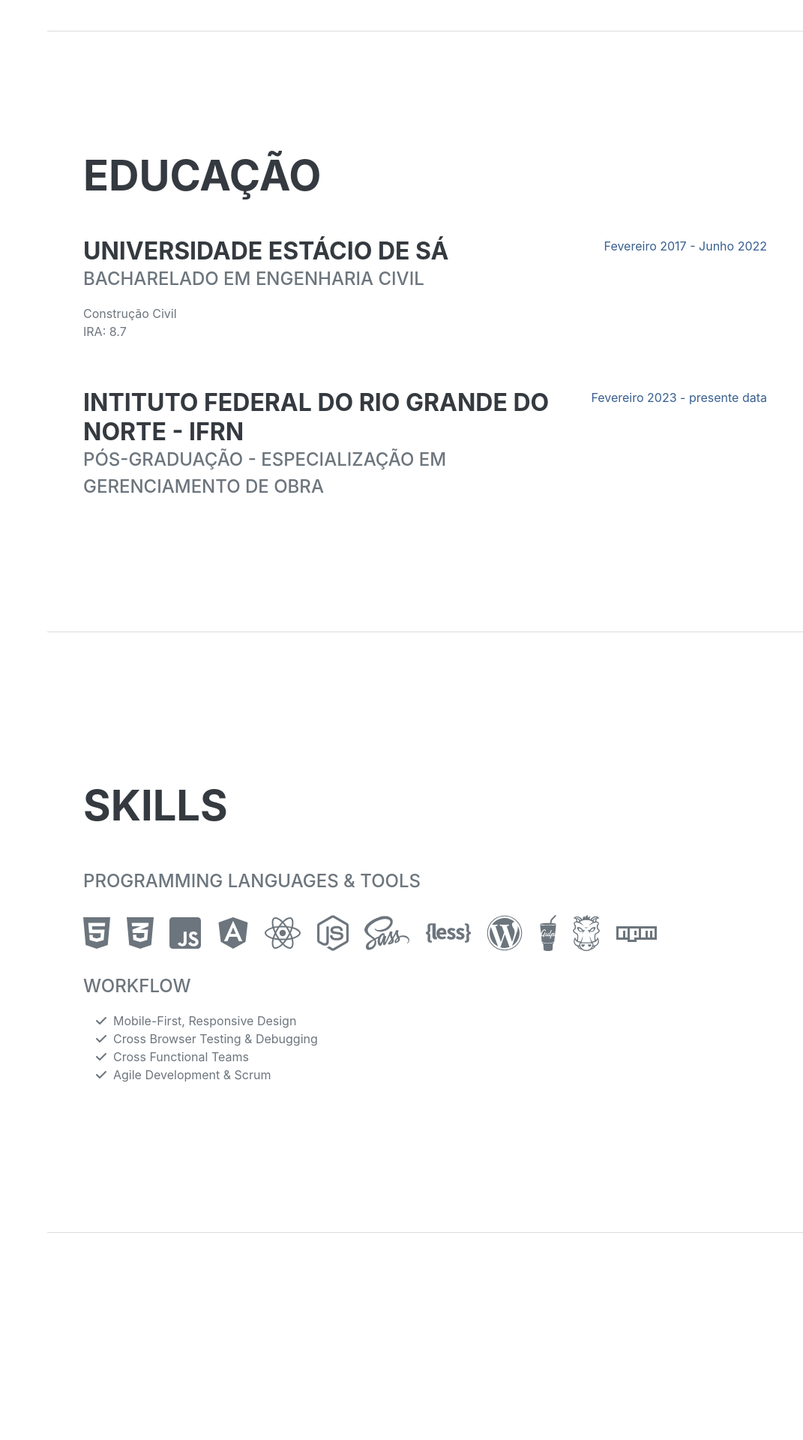
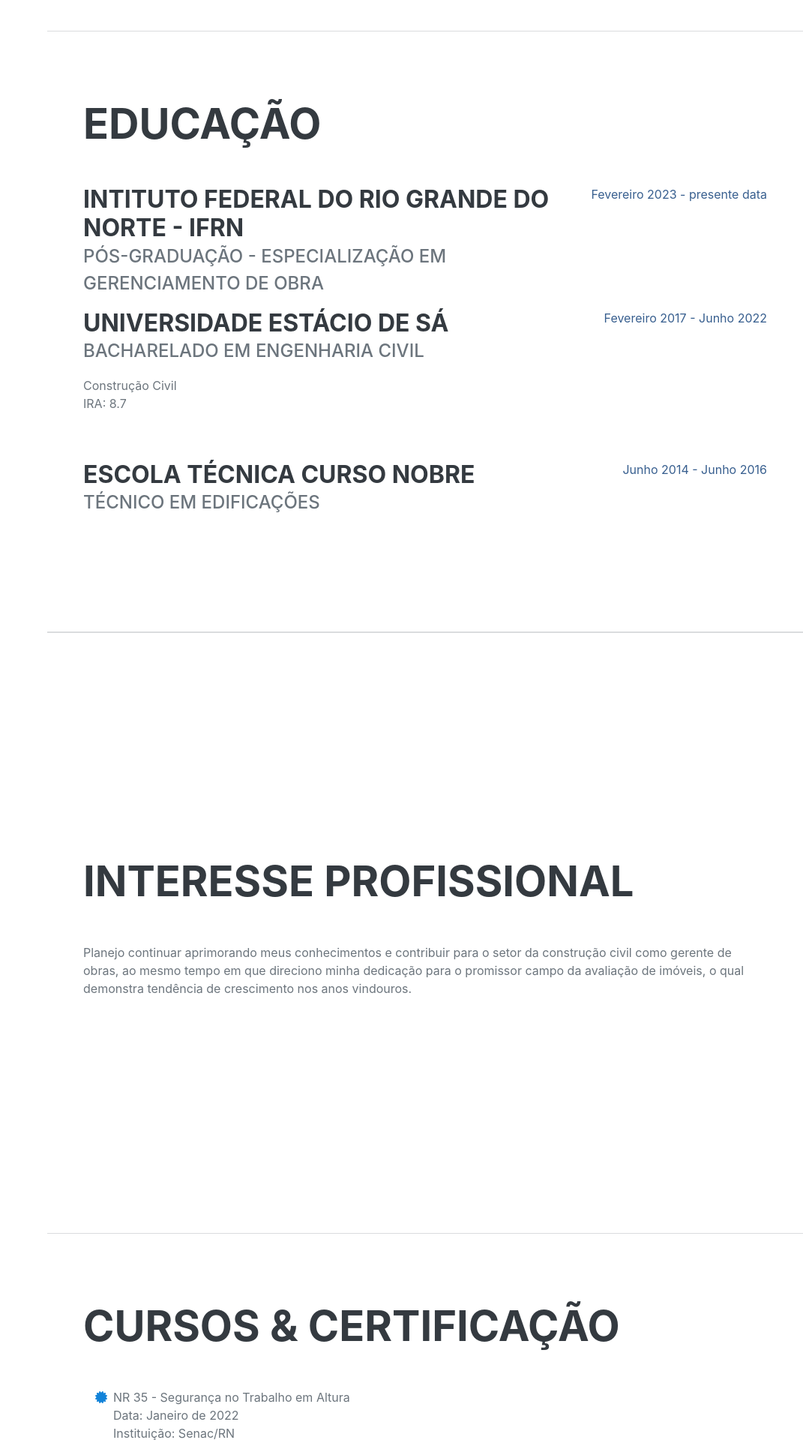
Before and after one commit to kzoriz/barion, a Django app: page / in a window 1280 px wide. Shown: the part 1560-3480 px from the top of the page at 75% size, without its empty margins (209-1280 px from the left). Run offline with Django 4.2, Linux system fonts and the light colour scheme; some libraries are stand-ins or nearby versions; some web fonts are replaced.

Commit message:
make it better

```diff
--- a/templates/index.html
+++ b/templates/index.html
@@ -1,13 +1,13 @@
 {% load static %}
 <!DOCTYPE html>
-<html lang="pt-br">
+<html lang="en">
     <head>
         <meta charset="utf-8" />
         <meta name="viewport" content="width=device-width, initial-scale=1, shrink-to-fit=no" />
         <meta name="description" content="" />
         <meta name="author" content="" />
-        <title>Barion de Oliveira</title>
-        <link rel="icon" type="image/x-icon" href="../static/assets/img/favicon.ico" />
+        <title>Resume - Start Bootstrap Theme</title>
+        <link rel="icon" type="image/x-icon" href="assets/img/favicon.ico" />
         <!-- Font Awesome icons (free version)-->
         <script src="https://use.fontawesome.com/releases/v6.3.0/js/all.js" crossorigin="anonymous"></script>
         <!-- Google fonts-->
@@ -49,21 +49,15 @@
                         <span>barion.oliveira@yahoo.com</span>
                     </div>
                     <div style="text-align: justify;">
-                        <p class="lead mb-5">Me chamo Barion de Oliveira, sou Técnico em Edificações atuante na área desde 2016 e Engenheiro Civil desde 2022. Em minha experiência desenvolvi habilidades de planejamento, coordenação, supervisão e comunicação.
+                        <p class="lead mb-5">Tendo atuado como Técnico em Edificações desde 2016 e posteriormente obtido formação como Engenheiro Civil em 2022, adquiri ao longo desses anos uma sólida experiência na área. Durante esse período, desenvolvi habilidades essenciais em planejamento, coordenação, supervisão e comunicação.
 
-                        Estou me especializando em gerenciamento de obras onde pretendo ampliar meus conhecimentos em gestão de obras, gestão de projetos, normas e regulamentos e me atualizar no tema sustentabilidade.
-
-                        Atualmente estou no curso de mestrado em engenharia aeroespacial com pesquisa voltada para construção de ambientes.
-
-                        Tenho interesse em seguir no ramo da construção civil como gerente de obras.</p>
+                            Atualmente, estou me especializando em gerenciamento de obras, buscando aprimorar meus conhecimentos em gestão de projetos, conformidade com normas e regulamentos, além de me manter atualizado sobre as práticas de sustentabilidade no setor. Também estou adquirindo conhecimento em perícia de imóveis, aprofundando meu conhecimento em avaliação e inspeção de propriedades.</p>
                     </div>
 
                     <div class="social-icons">
-                        <a class="social-icon" href="https://www.linkedin.com/in/barion-de-oliveira-154037243"><i class="fab fa-linkedin-in"></i></a>
+                        <a class="social-icon" href="httpwww.linkedin.com/in/barion-de-oliveira-154037243"><i class="fab fa-linkedin-in"></i></a>
                         <a class="social-icon" href="https://www.instagram.com/barionoliveira.eng/?next=https%3A%2F%2Fwww.instagram.com%2F"><i class="fab fa-instagram"></i></a>
-{#                        <a class="social-icon" href="https://web.whatsapp.com/send?phone=5584999348295"><i class="fab fa-whatsapp"></i></a>#}
-                        <a class="social-icon" href="http://api.whatsapp.com/send?1=pt_BR&phone=5584999348295"><i class="fab fa-whatsapp"></i></a>
-
+                        <a class="social-icon" href="https://web.whatsapp.com/send?phone=5584999348295"><i class="fab fa-whatsapp"></i></a>
                     </div>
                 </div>
             </section>
@@ -106,15 +100,6 @@
             <section class="resume-section" id="education">
                 <div class="resume-section-content">
                     <h2 class="mb-5">Educação</h2>
-                    <div class="d-flex flex-column flex-md-row justify-content-between mb-5">
-                        <div class="flex-grow-1">
-                            <h3 class="mb-0">Universidade Estácio de Sá</h3>
-                            <div class="subheading mb-3">Bacharelado em Engenharia Civil</div>
-                            <div>Construção Civil</div>
-                            <p>IRA: 8.7</p>
-                        </div>
-                        <div class="flex-shrink-0"><span class="text-primary">Fevereiro 2017 - Junho 2022</span></div>
-                    </div>
                     <div class="d-flex flex-column flex-md-row justify-content-between">
                         <div class="flex-grow-1">
                             <h3 class="mb-0">Intituto Federal do Rio Grande do Norte - IFRN</h3>
@@ -123,12 +108,32 @@
                         </div>
                         <div class="flex-shrink-0"><span class="text-primary">Fevereiro 2023 - presente data</span></div>
                     </div>
+                    <div class="d-flex flex-column flex-md-row justify-content-between mb-5">
+                        <div class="flex-grow-1">
+                            <h3 class="mb-0">Universidade Estácio de Sá</h3>
+                            <div class="subheading mb-3">Bacharelado em Engenharia Civil</div>
+                            <div>Construção Civil</div>
+                            <p>IRA: 8.7</p>
+                            <p></p>
+                        </div>
+                        <div class="flex-shrink-0"><span class="text-primary">Fevereiro 2017 - Junho 2022</span></div>
+                    </div>
+                    <div class="d-flex flex-column flex-md-row justify-content-between mb-5">
+                        <div class="flex-grow-1">
+                            <h3 class="mb-0">Escola Técnica Curso Nobre</h3>
+                            <div class="subheading mb-3">Técnico em Edificações</div>
+                            <div></div>
+                            <p></p>
+                            <p></p>
+                        </div>
+                        <div class="flex-shrink-0"><span class="text-primary">Junho 2014 - Junho 2016</span></div>
+                    </div>
                 </div>
             </section>
             <hr class="m-0" />
             <!-- Skills-->
-            <section class="resume-section" id="skills">
-                <div class="resume-section-content">
+            <!-- <section class="resume-section" id="skills">
+               <div class="resume-section-content">
                     <h2 class="mb-5">Skills</h2>
                     <div class="subheading mb-3">Programming Languages & Tools</div>
                     <ul class="list-inline dev-icons">
@@ -165,14 +170,14 @@
                         </li>
                     </ul>
                 </div>
-            </section>
+            </section>-->
             <hr class="m-0" />
             <!-- Interests-->
             <section class="resume-section" id="interests">
                 <div class="resume-section-content">
                     <h2 class="mb-5">Interesse profissional</h2>
-                    <p>Apart from being a web developer, I enjoy most of my time being outdoors. In the winter, I am an avid skier and novice ice climber. During the warmer months here in Colorado, I enjoy mountain biking, free climbing, and kayaking.</p>
-                    <p class="mb-0">When forced indoors, I follow a number of sci-fi and fantasy genre movies and television shows, I am an aspiring chef, and I spend a large amount of my free time exploring the latest technology advancements in the front-end web development world.</p>
+                    <p> Planejo continuar aprimorando meus conhecimentos e contribuir para o setor da construção civil como gerente de obras, ao mesmo tempo em que direciono minha dedicação para o promissor campo da avaliação de imóveis, o qual demonstra tendência de crescimento nos anos vindouros.</p>
+
                 </div>
             </section>
             <hr class="m-0" />
@@ -183,13 +188,56 @@
                     <ul class="fa-ul mb-0">
                         <li>
                             <span class="fa-li"><i class="fa-solid fa-certificate" style="color: #1283d9;"></i></span>
-                            Google Analytics Certified Developer
+                            NR 35 - Segurança no Trabalho em Altura
+                            <li>Data: Janeiro de 2022</li>
+                            <li>Instituição: Senac/RN</li>
                         </li>
+                    </ul>
+                    <ul class="fa-ul mb-0">
                         <li>
-                            <span class="fa-li"><i class="fas fa-trophy text-warning"></i></span>
-                            Mobile Web Specialist - Google Certification
+                            <span class="fa-li"><i class="fa-solid fa-certificate" style="color: #1283d9;"></i></span>
+                            NR 05 - CIPA Comissão Interna de Prevenção de Acidentes
+                            <li>Data: Janeiro de 2022</li>
+                            <li>Instituição: Senac/RN</li>
                         </li>
+                    </ul>
+                    <ul class="fa-ul mb-0">
+                        <li>
+                            <span class="fa-li"><i class="fa-solid fa-certificate" style="color: #1283d9;"></i></span>
+                            Curso Expedito de Combate ao Incêndio (C-EXP-CBINC)
+                            <li>Data: fevereiro de 2023</li>
+                            <li>Instituição: Marinha do Brasil</li>
+                        </li>
+                    </ul>
+                    <ul class="fa-ul mb-0">
+                        <li>
+                            <span class="fa-li"><i class="fa-solid fa-certificate" style="color: #1283d9;"></i></span>
+                            Curso de Revit completo - do básico ao avançado
+                            <li>Data: Agosto de 2022</li>
+                            <li>Carga: 5h </li>
+                            <li>Instituição: Udemy</li>
 
+                        </li>
+                    </ul>
+                    <ul class="fa-ul mb-0">
+                        <li>
+                            <span class="fa-li"><i class="fa-solid fa-certificate" style="color: #1283d9;"></i></span>
+                            Curso completo de Ms project - do basico ao avançado
+                            <li>Data: Fevereito de 2024</li>
+                            <li>Carga: 15h </li>
+                            <li>Instituição: Udemy</li>
+
+                        </li>
+                    </ul>
+                    <ul class="fa-ul mb-0">
+                        <li>
+                            <span class="fa-li"><i class="fa-solid fa-certificate" style="color: #1283d9;"></i></span>
+                            Orçamento de Obras de Construção Civil
+                            <li>Data: Fevereiro de 2024</li>
+                            <li>Carga: 50h </li>
+                            <li>Instituição: Pensar Cursos</li>
+
+                        </li>
                     </ul>
                 </div>
             </section>
```
